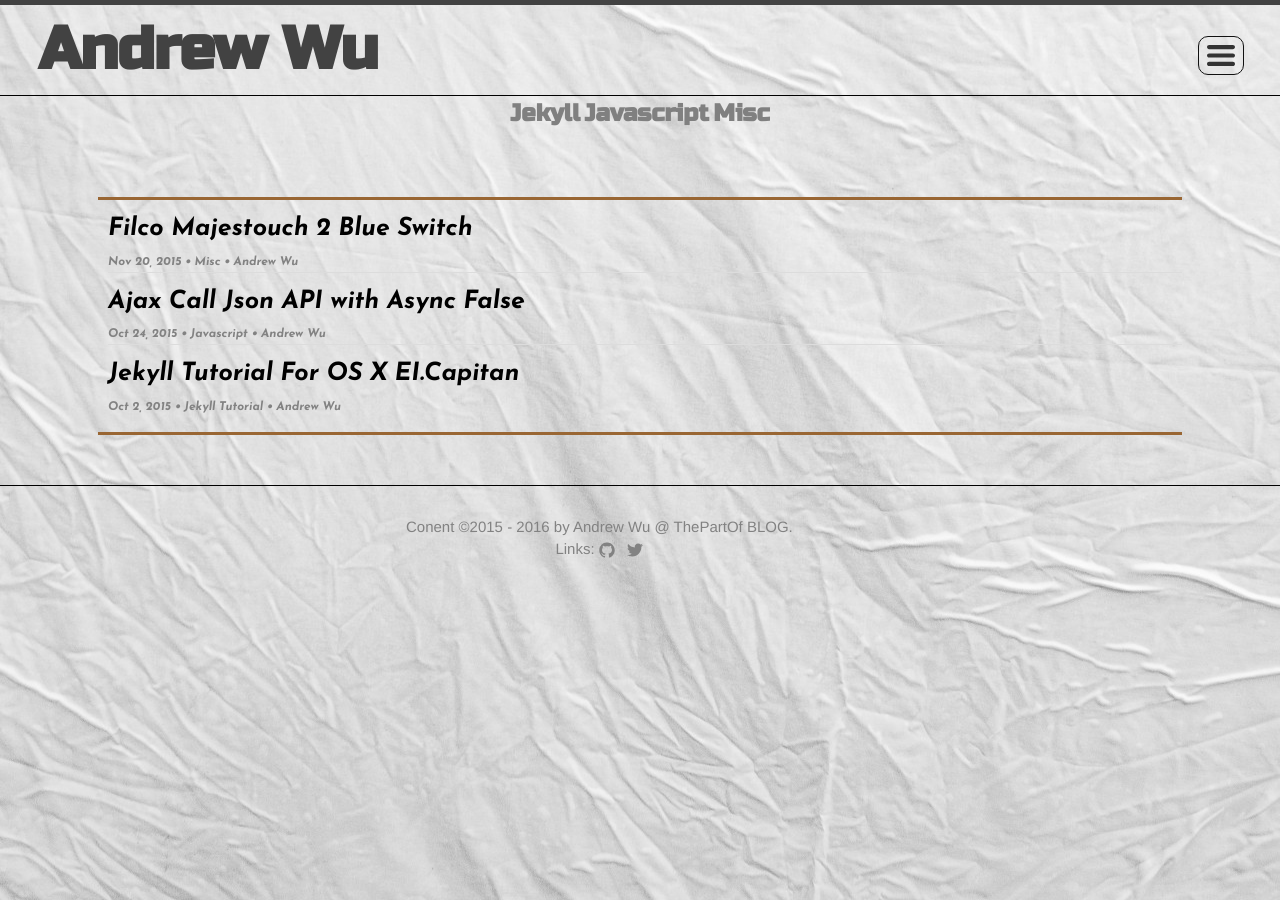
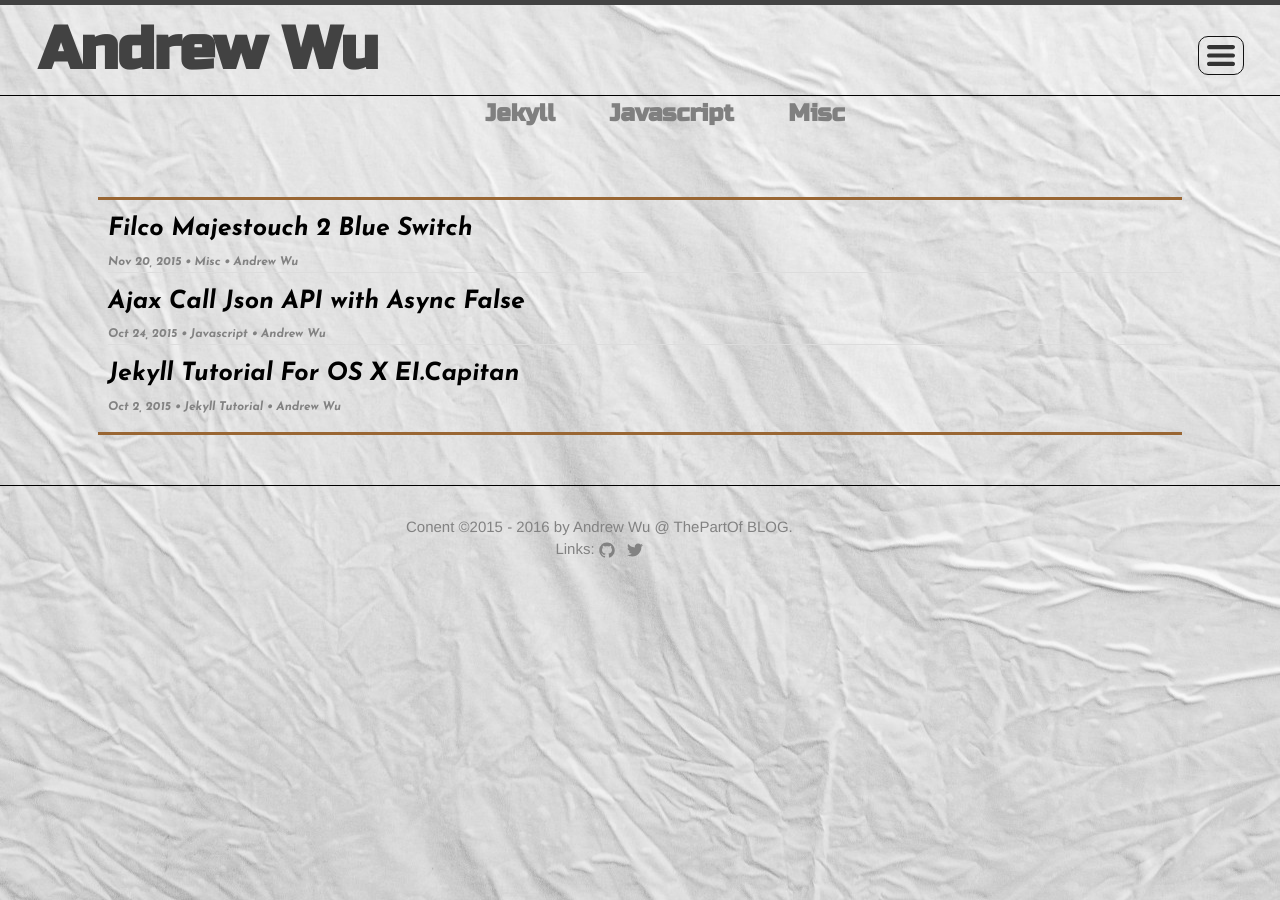
Before and after one commit to thepartof/thepartof.github.io, a Jekyll site: the page built from index.html, in a window 1280 px wide. Built offline with Jekyll 4.4.1, drawn with Linux system fonts in a browser that asks for light colours.

Commit message:
Update _categories.scss

```diff
--- a/_sass/_categories.scss
+++ b/_sass/_categories.scss
@@ -51,14 +51,16 @@
     font-weight: bold;
     font-size: 1.5em;
     padding-top: 50px;
+    padding-left: 50px;
     font-family: 'Russo One', sans-serif;
   }
   @include media-query($on-palm) {
     a{
       color: gray;
       font-weight: bold;
-      font-size: 0.75em;
+      font-size: 1em;
       padding-top: 5px;
+      padding-left: 5px;
       font-family: 'Russo One', sans-serif;
     }
   }
```
